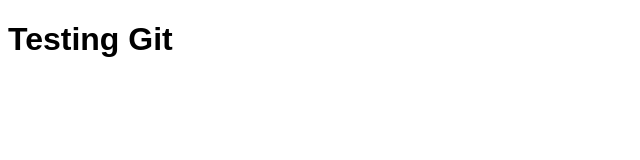
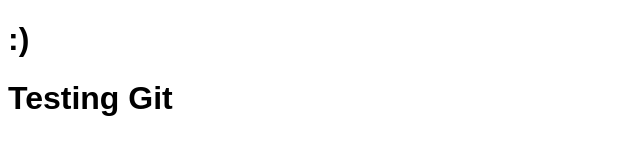
Before and after one commit to claudiasanes/testing-git, a plain HTML site: page index.html in a window 1280 px wide. Shown: the whole page, without its empty margins (0-640 px from the left). Drawn offline with Linux system fonts and the light colour scheme.

Commit message:
change tittle add smile

```diff
--- a/index.html
+++ b/index.html
@@ -4,8 +4,11 @@
     <meta charset="UTF-8" />
     <meta name="viewport" content="width=device-width, initial-scale=1.0" />
     <link href="./styles/main.css" rel="stylesheet" />
-    <title>Testing-Git</title>
+    <title>My first Git project</title>
   </head>
+  <header>
+    <h1>:)</h1>
+  </header>
   <body>
     <h1>Testing Git</h1>
   </body>
```
